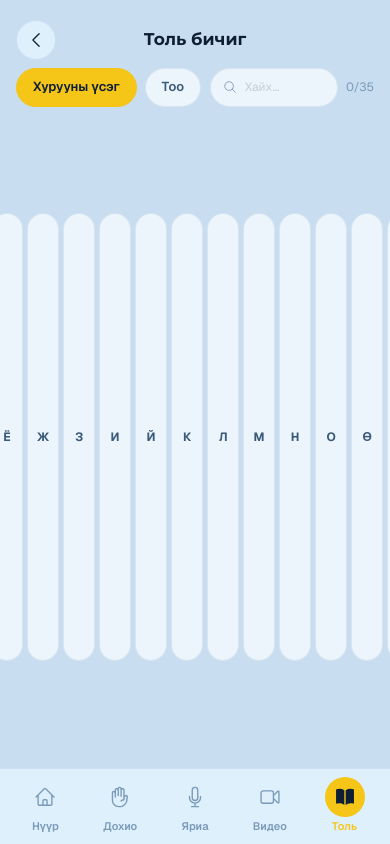
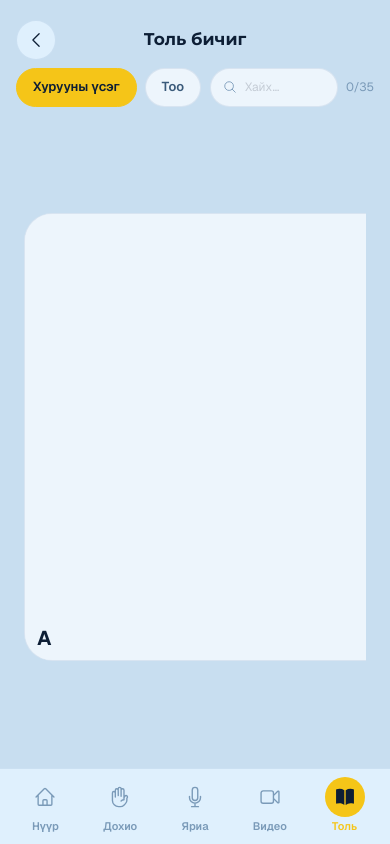
Before and after one commit to pinecone-studio/pinequest-s4-e1-team-7, a Next.js app in the folder seq/web/: page /dashboard/dict in a window 390 px wide. Built offline with nearby package versions, Linux system fonts and the light colour scheme; no server answers; sample sign-in values are in the browser's storage.

Commit message:
edited dict mobile

```diff
--- a/seq/web/components/dashboard/Dictionary.tsx
+++ b/seq/web/components/dashboard/Dictionary.tsx
@@ -44,6 +44,7 @@ export function Dictionary({
     : items;
   const [activeItem, setActiveItem] = useState<number>(-1);
   const stripRef = useRef<HTMLDivElement>(null);
+  const cardRefs = useRef<(HTMLElement | null)[]>([]);
 
   const [stripHeight, setStripHeight] = useState(600);
   const [winWidth, setWinWidth] = useState(
@@ -78,6 +79,11 @@ export function Dictionary({
 
   const handleActivate = (index: number) => {
     setActiveItem(index);
+    if (isMobile) {
+      setTimeout(() => {
+        cardRefs.current[index]?.scrollIntoView({ behavior: "smooth", block: "nearest", inline: "center" });
+      }, 300);
+    }
   };
 
   const handleUpload = async (label: string, file: File) => {
@@ -184,7 +190,7 @@ export function Dictionary({
       </div>
 
       {/* Skiper expand strip */}
-      <div className="flex-1 min-h-0 flex flex-col items-center justify-center pb-[max(calc(env(safe-area-inset-bottom)+4rem),5.5rem)] md:pb-0 md:block">
+      <div className="flex-1 min-h-0 flex flex-col justify-center pb-[max(calc(env(safe-area-inset-bottom)+4rem),5.5rem)] md:pb-0 md:block">
         <div
           className="overflow-x-auto overflow-y-hidden [&::-webkit-scrollbar]:hidden h-[55vh] mx-6 md:mx-0 md:h-full md:px-8 lg:px-12 xl:px-20"
           style={{ scrollbarWidth: "none" }}
@@ -201,6 +207,7 @@ export function Dictionary({
               return (
                 <motion.div
                   key={item}
+                  ref={(el) => { cardRefs.current[index] = el; }}
                   className="relative shrink-0 cursor-pointer overflow-hidden rounded-[28px]"
                   animate={{ width: isActive ? activeW : collapsedW }}
                   transition={{ duration: 0.3, ease: "easeInOut" }}
```
